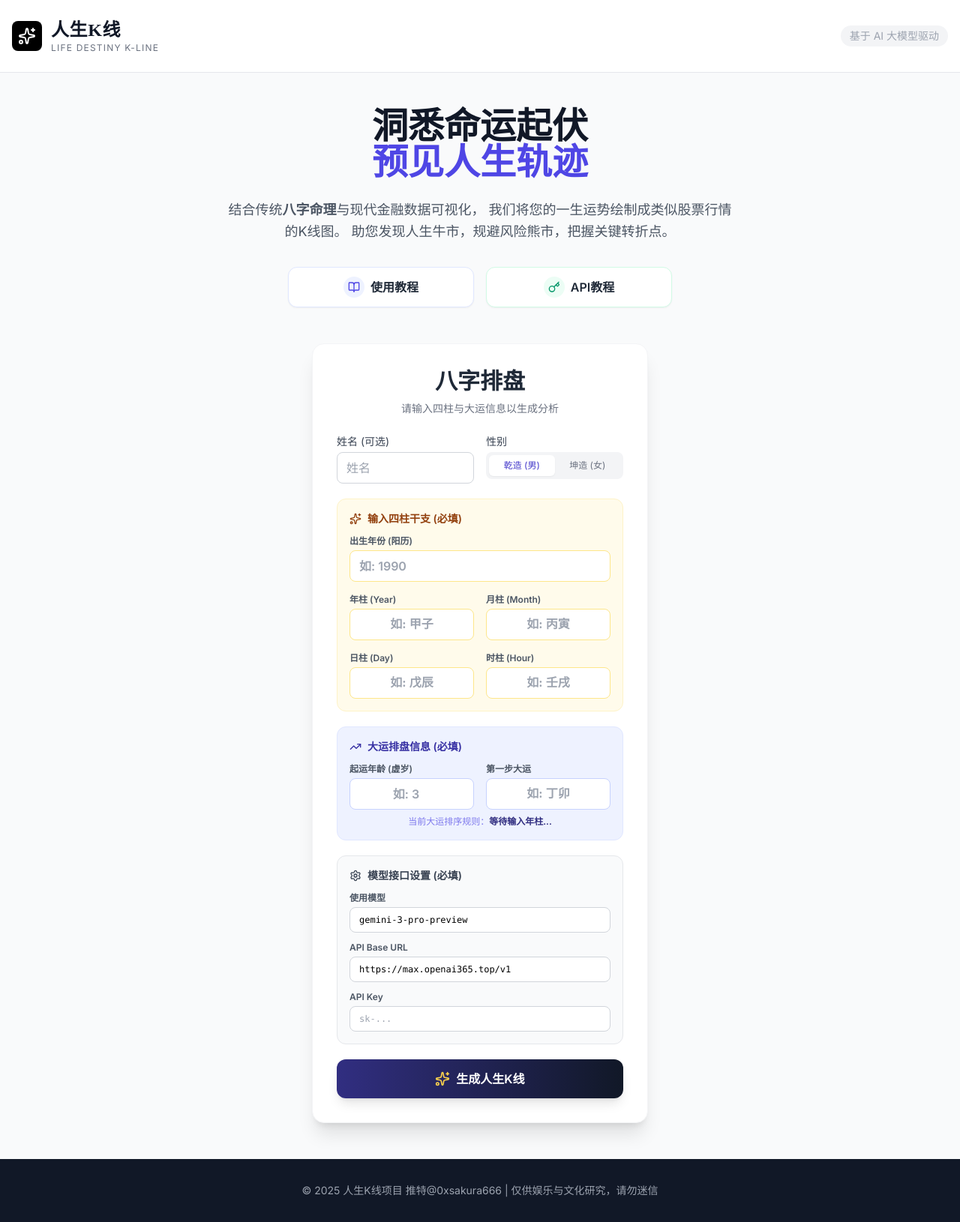
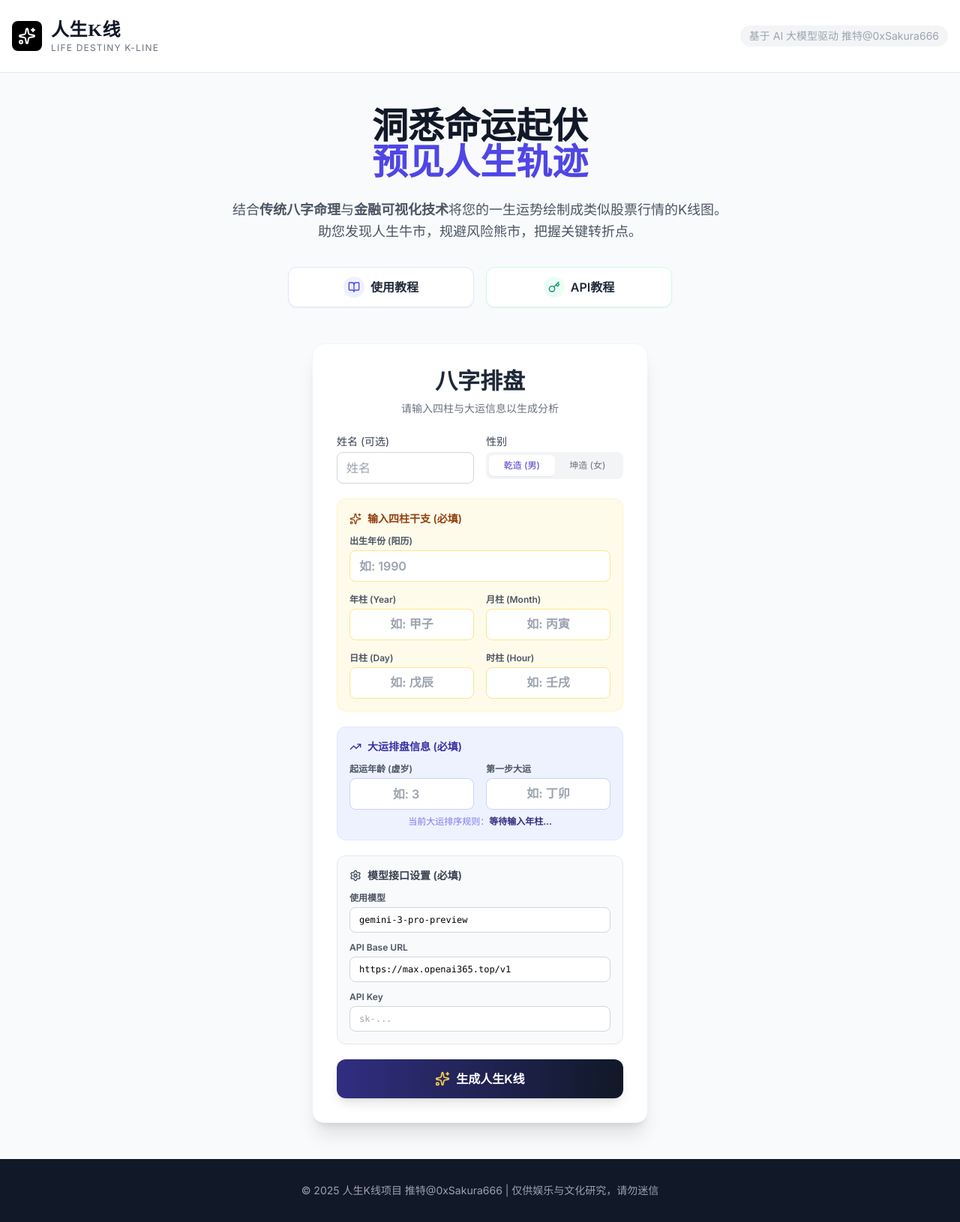
Before and after one commit to LeslieWylie/LeslieWylie.github.io, a React (Vite) app: page / in a window 1280 px wide. Shown: the whole page at 75% size. Built offline with nearby package versions, Linux system fonts and the light colour scheme.

Commit message:
Add files via upload

```diff
--- a/App.tsx
+++ b/App.tsx
@@ -12,6 +12,7 @@ const App: React.FC = () => {
   const [loading, setLoading] = useState(false);
   const [result, setResult] = useState<LifeDestinyResult | null>(null);
   const [error, setError] = useState<string | null>(null);
+  const [userName, setUserName] = useState<string>('');
 
   const handleFormSubmit = async (data: UserInput) => {
     // 检查系统状态
@@ -24,6 +25,7 @@ const App: React.FC = () => {
     setLoading(true);
     setError(null);
     setResult(null);
+    setUserName(data.name || '');
 
     try {
       const analysis = await generateLifeAnalysis(data);
@@ -51,7 +53,7 @@ const App: React.FC = () => {
           </div>
           <div className="flex items-center gap-6">
             <div className="hidden md:block text-sm text-gray-400 font-medium bg-gray-100 px-3 py-1 rounded-full">
-               基于 AI 大模型驱动
+               基于 AI 大模型驱动 推特@0xSakura666
             </div>
           </div>
         </div>
@@ -69,8 +71,8 @@ const App: React.FC = () => {
                 <span className="text-indigo-600">预见人生轨迹</span>
               </h2>
               <p className="text-gray-600 text-lg leading-relaxed mb-8">
-                结合传统<strong>八字命理</strong>与现代金融数据可视化，
-                我们将您的一生运势绘制成类似股票行情的K线图。
+                结合<strong>传统八字命理</strong>与<strong>金融可视化技术</strong>
+                将您的一生运势绘制成类似股票行情的K线图。
                 助您发现人生牛市，规避风险熊市，把握关键转折点。
               </p>
 
@@ -120,7 +122,9 @@ const App: React.FC = () => {
           <div className="animate-fade-in space-y-12">
 
             <div className="flex justify-between items-center border-b pb-4">
-               <h2 className="text-2xl font-bold font-serif-sc text-gray-800">命盘分析报告</h2>
+               <h2 className="text-2xl font-bold font-serif-sc text-gray-800">
+                 {userName ? `${userName}的` : ''}命盘分析报告
+               </h2>
                <button
                  onClick={() => setResult(null)}
                  className="text-indigo-600 hover:text-indigo-800 font-medium text-sm"
@@ -133,7 +137,7 @@ const App: React.FC = () => {
             <section className="space-y-4">
               <h3 className="text-xl font-bold text-gray-700 flex items-center gap-2">
                  <span className="w-1 h-6 bg-indigo-600 rounded-full"></span>
-                 百岁流年走势图 (100年)
+                 流年大运走势图 (100年)
               </h3>
               <p className="text-sm text-gray-500 mb-2">
                 <span className="text-green-600 font-bold">绿色K线</span> 代表运势上涨（吉），
@@ -154,7 +158,7 @@ const App: React.FC = () => {
       {/* Footer */}
       <footer className="w-full bg-gray-900 text-gray-400 py-8 mt-auto">
         <div className="max-w-7xl mx-auto px-4 text-center text-sm">
-          <p>&copy; {new Date().getFullYear()} 人生K线项目 推特@0xsakura666 | 仅供娱乐与文化研究，请勿迷信</p>
+          <p>&copy; {new Date().getFullYear()} 人生K线项目 推特@0xSakura666 | 仅供娱乐与文化研究，请勿迷信</p>
         </div>
       </footer>
     </div>
```
